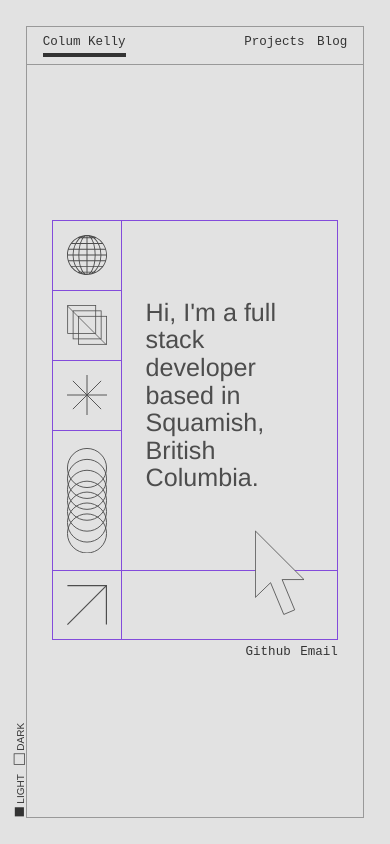
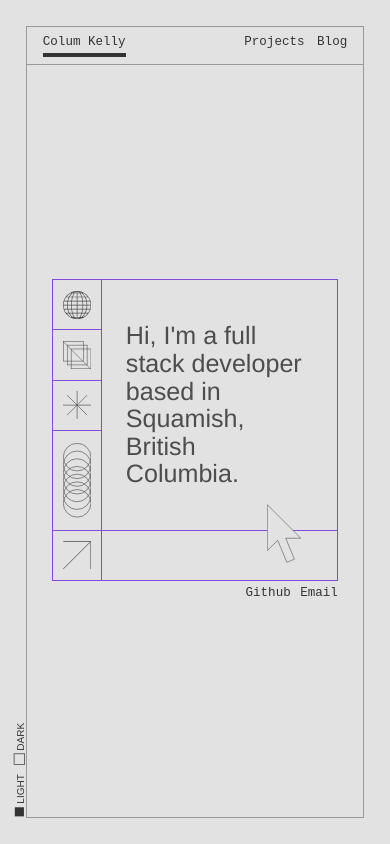
Before and after one commit to columk1/portfolio, a React (Vite) app: page / in a window 390 px wide. Built offline with nearby package versions, Linux system fonts and the light colour scheme; no server answers.

Commit message:
Make hero grid and svgs responsive

```diff
--- a/src/components/Hero/Hero.jsx
+++ b/src/components/Hero/Hero.jsx
@@ -8,7 +8,7 @@ import CirclesIcon from '../icons/CirclesIcon'
 import ArrowIcon from '../icons/ArrowIcon'
 import PointerIcon from '../icons/PointerIcon'
 
-const iconStyles = { width: '40', color: 'var(--textFade)' }
+const iconStyles = { width: '2.25rem', color: 'var(--textFade)' }
 
 const Hero = () => {
   return (
@@ -44,7 +44,7 @@ const Hero = () => {
           <p>Hi, I'm a full stack developer based in Squamish, British Columbia.</p>
         </div>
         <div className={styles.footer}>
-          <PointerIcon styles={{ color: 'var(--textFade)' }} />
+          <PointerIcon styles={{ width: '2.75rem', color: 'var(--textFade)' }} />
         </div>
         <div className={styles.links}>
           <a href='https://github.com/columk1' target='_blank' rel='noreferrer'>
--- a/src/components/Hero/Hero.module.css
+++ b/src/components/Hero/Hero.module.css
@@ -12,8 +12,8 @@
 
 .heroContainer {
   display: grid;
-  grid-template-columns: 70px 1fr;
-  grid-template-rows: repeat(6, 70px);
+  grid-template-columns: 4rem 1fr;
+  grid-template-rows: repeat(6, 4rem);
   flex: 1 1 0;
   max-width: 970px;
   /* height: 340px; */
```
